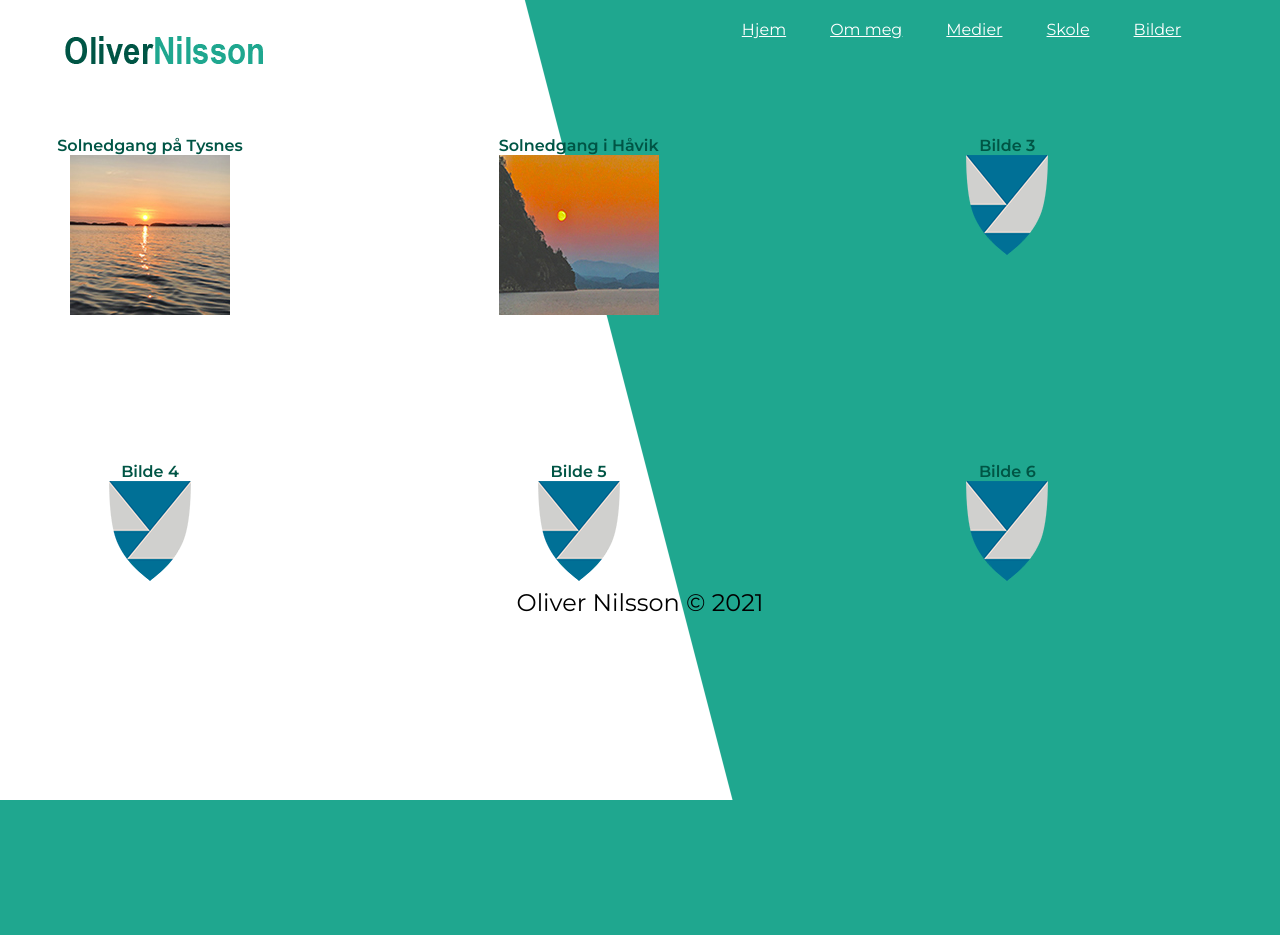
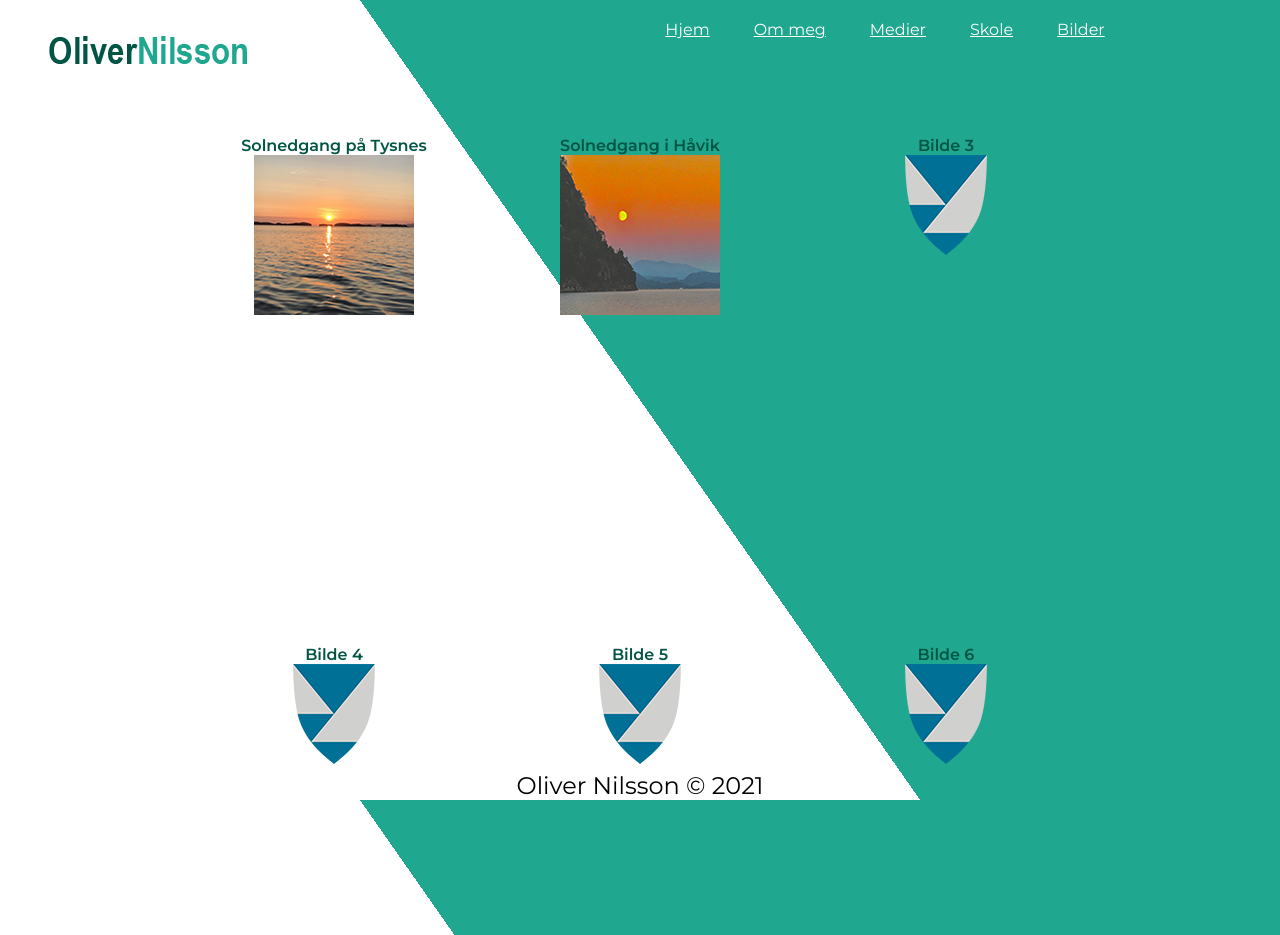
Before and after one commit to olinil/olinil, a PHP site: page /HTML/bilder.html in a window 1280 px wide. Before the commit the page ends 800 px from the top, so only its background shows below. Run offline with PHP 8.4, Linux system fonts and the light colour scheme.

Commit message:
qwertyuiopå

```diff
--- a/CSS/style.css
+++ b/CSS/style.css
@@ -38,6 +38,7 @@ body{
     font-family: 'Montserrat', sans-serif; /*Bestemmer hvilken tekst type som skal brukes*/
     padding: 10px; /*Lager mellomrom fra alle sider med 10px*/
     font-size: 1em; /*Setter skrift størrelse*/
+    text-align: center;
 }
 
 .links a:hover{
@@ -135,7 +136,7 @@ body{
 
 .meg img{
     display: none;
-    height: 500px;
+    height: 400px;
     position: absolute;
     right: 0;
     top: 25%;
@@ -217,14 +218,14 @@ body{
 .grid-bilder{
     display: grid; /*Sette opp grids*/
     grid-gap: 6px; /*Mellomrom mellom grids*/
-    grid-template-columns: 1fr 1fr 1fr 1fr 1fr 1fr; /*Sette opp kolonner i grids*/
+    grid-template-columns: 100px 1fr 1fr 1fr 100px; /*Sette opp kolonner i grids*/
     grid-template-rows: 100px auto 1fr 1fr 50px; /*Sette opp rader i grids*/
     grid-template-areas: /*Sette opp grids og hvor grid area skal være på nettsiden*/
-    "header header header header header header"
-    "menu menu menu menu menu menu"
-    "bilde1 bilde1 bilde2 bilde2 bilde3 bilde3"
-    "bilde4 bilde4 bilde5 bilde5 bilde6 bilde6"
-    "footer footer footer footer footer footer";
+    "header header header header header"
+    "menu menu menu menu menu"
+    ". bilde1 bilde2 bilde3 ."
+    ". bilde4 bilde5 bilde6 ."
+    "footer footer footer footer footer";
 }
 
 .bilde{
@@ -277,17 +278,19 @@ body{
 
 /*------------------------------------------------------------*/
 
-@media only screen and (min-width: 975px) {
+@media only screen and (min-width: 1245px) {
     body {
-        background-image: url(../Bilder/bakgrunn.png);
+        /*background-image: url(../Bilder/bakgrunn.png);*/
         background-position: center;
+        background: linear-gradient(55deg, #ffffff 50%, #1fa78f 50%);
     }
 
     .grid-index{
         display: grid; /*Sette opp grids*/
         grid-gap: 6px; /*Mellomrom mellom grids*/
+        min-height: 100vh;
         grid-template-columns: 1fr 1fr 1fr 1fr 1fr 1fr; /*Sette opp kolonner i grids*/
-        grid-template-rows: 100px 1fr 50px; /*Sette opp rader i grids*/
+        grid-template-rows: 100px 1fr 100px; /*Sette opp rader i grids*/
         grid-template-areas: /*Sette opp grids og hvor grid area skal være på nettsiden*/
         "header header header menu menu menu"
         "main main main main main main"
@@ -297,8 +300,9 @@ body{
     .grid-om_meg{
         display: grid; /*Sette opp grids*/
         grid-gap: 6px; /*Mellomrom mellom grids*/
+        min-height: 100vh;
         grid-template-columns: 1fr 1fr 1fr 1fr 1fr 1fr; /*Sette opp kolonner i grids*/
-        grid-template-rows: 100px 1fr 50px; /*Sette opp rader i grids*/
+        grid-template-rows: 100px 1fr 100px; /*Sette opp rader i grids*/
         grid-template-areas: /*Sette opp grids og hvor grid area skal være på nettsiden*/
         "header header header menu menu menu"
         "main main main main songs songs"
@@ -308,6 +312,7 @@ body{
     .grid-medier{
         display: grid; /*Sette opp grids*/
         grid-gap: 6px; /*Mellomrom mellom grids*/
+        min-height: 100vh;
         grid-template-columns: 1fr 1fr 1fr 1fr 1fr 1fr; /*Sette opp kolonner i grids*/
         grid-template-rows: 100px 1fr 100px; /*Sette opp rader i grids*/
         grid-template-areas: /*Sette opp grids og hvor grid area skal være på nettsiden*/
@@ -319,6 +324,7 @@ body{
     .grid-skoler{
         display: grid; /*Sette opp grids*/
         grid-gap: 6px; /*Mellomrom mellom grids*/
+        min-height: 100vh;
         grid-template-columns: 1fr 1fr 1fr 1fr 1fr 1fr; /*Sette opp kolonner i grids*/
         grid-template-rows: 100px 1fr 50px; /*Sette opp rader i grids*/
         grid-template-areas: /*Sette opp grids og hvor grid area skal være på nettsiden*/
@@ -330,13 +336,14 @@ body{
     .grid-bilder{
         display: grid; /*Sette opp grids*/
         grid-gap: 6px; /*Mellomrom mellom grids*/
-        grid-template-columns: 1fr 1fr 1fr 1fr 1fr 1fr; /*Sette opp kolonner i grids*/
+        min-height: 100vh;
+        grid-template-columns: 1fr 1fr 1fr 1fr 1fr; /*Sette opp kolonner i grids*/
         grid-template-rows: 100px 1fr 100px; /*Sette opp rader i grids*/
         grid-template-areas: /*Sette opp grids og hvor grid area skal være på nettsiden*/
-        "header header header menu menu menu"
-        "bilde1 bilde1 bilde2 bilde2 bilde3 bilde3"
-        "bilde4 bilde4 bilde5 bilde5 bilde6 bilde6"
-        "footer footer footer footer footer footer";
+        "header header  menu menu menu"
+        ". bilde1 bilde2  bilde3 ."
+        ". bilde4  bilde5 bilde6 ."
+        "footer footer footer footer footer";
     }
 
     .header-img {
@@ -359,7 +366,7 @@ body{
     }
 
     .songs{
-        text-align: left; /*Flytte alt mot venstre*/
+        text-align: center; /*Flytte alt mot venstre*/
     }
 
     .snap{
@@ -406,13 +413,3 @@ body{
         padding-top: 150px; /*Flytte fra toppen med 150px*/
     }
 }
-
-
-
-@media only screen and (min-width: 1920px) {
-
-    body {
-        background-image: url(../Bilder/bakgrunn-stor.png);
-    }
-
-}
```
Also changed, not shown: Bilder/bakgrunn–stor.png.
